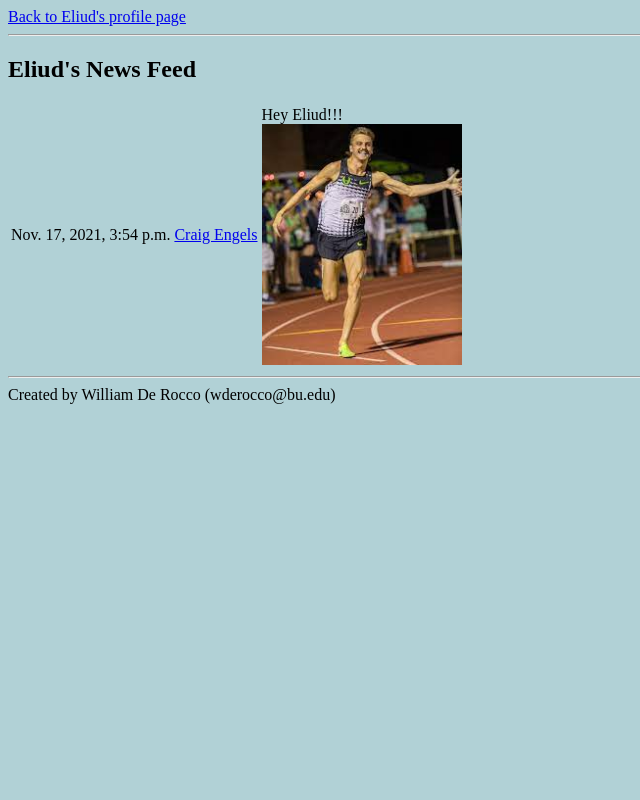
After one commit to wderocco8/cs108-examples, a Django app: page /mini_fb/profile/1/news_feed in a window 1280 px wide. The commit adds this page. Shown: the whole page, without its empty margins (0-640 px from the left). Run offline with Django 3.2, Linux system fonts and the light colour scheme; data comes from the database, SQL or seed files in the repository; both versions use the stored data as it was after the commit.

Commit message:
Finished Task 2 of a20 (Show only new feed for friends)

```diff
--- a/mini_fb/models.py
+++ b/mini_fb/models.py
@@ -39,6 +39,13 @@ class Profile(models.Model):
 
         return self.friends.all()
 
+    def get_news_feed(self):
+        '''Obtain and return list of news feed items.'''
+        # news = StatusMessage.objects.all().order_by("-timestamp")
+        news = StatusMessage.objects.filter(profile__in=self.get_friends()).order_by("-timestamp")
+
+        return news
+
 class StatusMessage(models.Model):
     '''Model the data attributes of Facebook status message.'''
 
@@ -50,8 +57,5 @@ class StatusMessage(models.Model):
 
     def __str__(self):
         '''Return the string representation of Status Message.'''
-        # if self.image:
-        #     return self.image.url
 
-        # else:
         return f'{self.timestamp} {self.message} {self.image}'
--- a/mini_fb/templates/mini_fb/base.html
+++ b/mini_fb/templates/mini_fb/base.html
@@ -1,14 +1,17 @@
 <!-- mini_fb/base.html -->
+
 <html>
-
 <h3>Mini Facebook</h3>
     <body>
         <a href="{% url 'show_all_profiles' %}">MiniFacebook Home</a> |
         <a href="{% url 'create_profile' %}">Create Profile</a>
+<hr>
     </br></br>
 
         {% block content %}
         {% endblock %}
     </body>
 
+<hr>
+Created by William De Rocco (wderocco@bu.edu)
 </html>
--- /dev/null
+++ b/mini_fb/templates/mini_fb/show_news_feed.html
@@ -0,0 +1,27 @@
+<!-- show_news_feed.html -->
+<html style="background-color: rgb(177, 209, 214);">
+  <a href="{% url 'show_profile_page' profile.pk %}">Back to {{profile.first_name}}'s profile page</a>
+<hr>
+<h2>{{profile.first_name}}'s News Feed</h2>
+<table>
+    {% for news in profile.get_news_feed %}
+        <tr>
+            <td>
+                {{news.timestamp}}
+            </td>
+            <td>
+                <a href="{% url 'show_profile_page' news.profile.pk %}">{{news.profile.first_name}} {{news.profile.last_name}}</a>
+            </td>
+            <td>
+                {{news.message}}</br>
+                {% if news.image %}
+                <img src='{{news.image.url}}' style='max-width: 200;'>
+                {% endif %}
+            </td>
+        </tr>
+    {% endfor %}
+</table>
+<hr>
+Created by William De Rocco (wderocco@bu.edu)
+
+</html>
--- a/mini_fb/urls.py
+++ b/mini_fb/urls.py
@@ -10,5 +10,6 @@ urlpatterns = [
     path('profile/<int:pk>/update', UpdateProfileView.as_view(), name="update_profile"),
     path('profile/<int:pk>/post_status', post_status_message, name="post_status"),
     path('profile/<int:profile_pk>/delete_status/<int:status_pk>', DeleteStatusMessageView.as_view(), name="delete_status"),
+    path('profile/<int:pk>/news_feed', ShowNewsFeedView.as_view(), name="news_feed"),
 
 ]
--- a/mini_fb/views.py
+++ b/mini_fb/views.py
@@ -117,3 +117,10 @@ class DeleteStatusMessageView(DeleteView):
 
         # reverse to show the person page
         return reverse('show_profile_page', kwargs={'pk':profile_pk})
+
+
+class ShowNewsFeedView(DetailView):
+    '''View to display new feed.'''
+    model = Profile
+    template_name = "mini_fb/show_news_feed.html"
+    context_object_name = "profile"
```
Also changed, not shown: mini_fb/templates/mini_fb/show_profile_page.html (+5 -2 lines), db.sqlite3, media/Joe_Biden_2.jpg (added), media/download.jpg (added).
